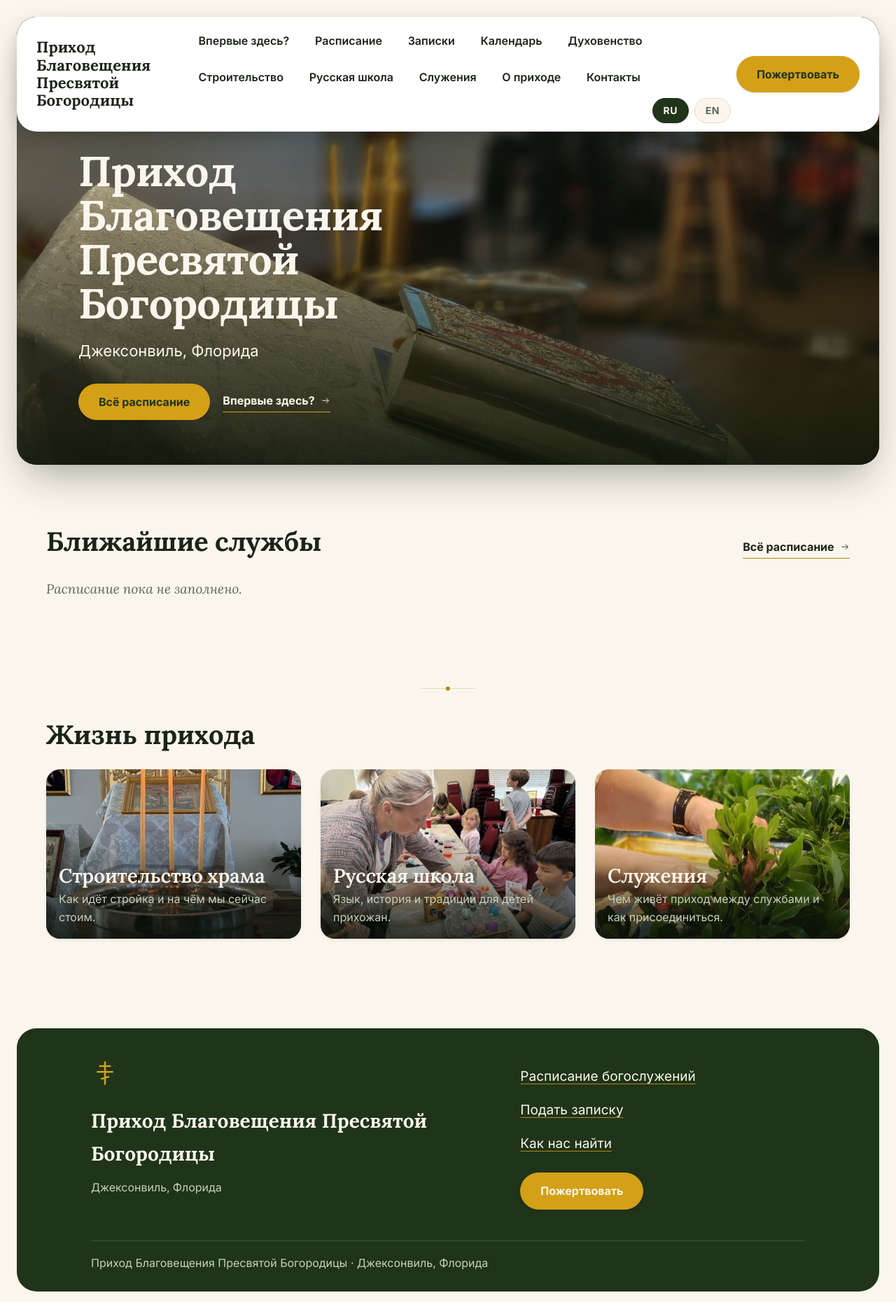
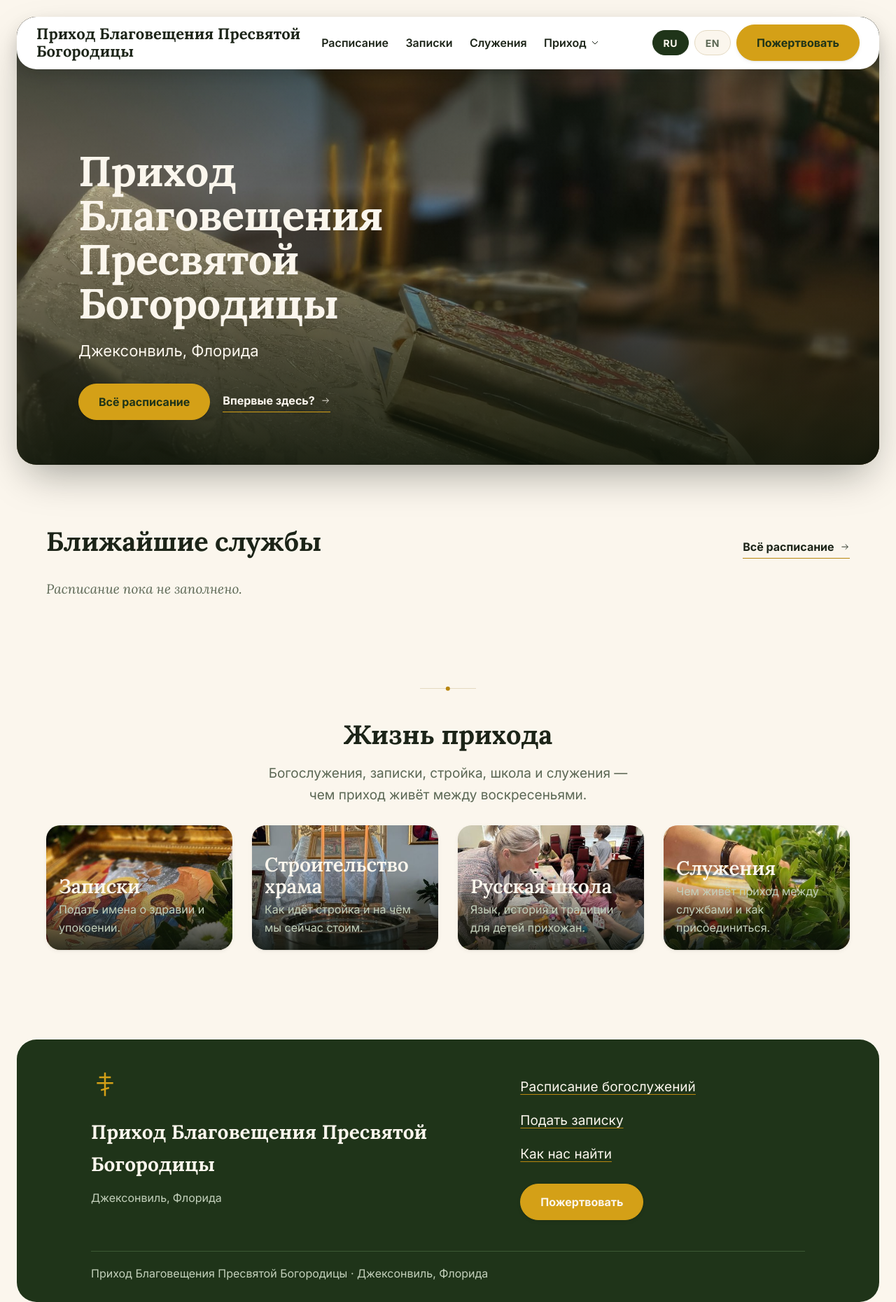
Before and after one commit to avvaan/annunciation, a Django app: page / in a window 1280 px wide. Shown: the whole page at 70% size. Run offline with Django 5.2, Linux system fonts and the light colour scheme; data comes from the database, SQL or seed files in the repository; data that the repository does not hold is empty; some libraries are stand-ins or nearby versions.

Commit message:
Меню в одну строку: подменю «Приход», четвёртая карточка на главной (#7)
Шапка не помещалась в одну строку — 10 пунктов переносились на второй
ряд даже на широких экранах. Второстепенные разделы (Впервые здесь?,
Календарь, Русская школа, О приходе, Духовенство, Строительство,
Контакты) собраны в выпадающее подменю «Приход» на нативном
<details>/<summary> — том же приёме без JS, что уже используется для
мобильного меню. На виду остались Расписание, Записки, Служения.

Заодно секция «Жизнь прихода» на главной получила донорское
центрированное вступление (заголовок + подзаголовок) и четвёртую
карточку — «Записки», с уже загруженным в проект настоящим фото
прихода (icon-trinity.jpg), а не сгенерированным изображением.


Claude-Session: https://claude.ai/code/session_01HsV24cHLw7XmjEUw97wZzM

Co-authored-by: Claude <noreply@anthropic.com>

```diff
--- a/static/css/base.css
+++ b/static/css/base.css
@@ -262,6 +262,11 @@ a:hover { text-decoration-color: var(--accent); color: var(--accent-deep); }
 }
 .section-head h2 { margin-bottom: 0; }
 
+.section-head--center { flex-direction: column; align-items: center; text-align: center; }
+.section-head--center .section-head__lede {
+  max-width: 34rem; margin: 0; color: var(--ink-2); font-size: var(--fs-base);
+}
+
 /* Ornament: the donor spends its whole ornamental budget on shape and
    shadow, not drawn motifs — so a section break here is a plain gold rule
    with a small centred dot, authored in CSS, not an image. */
@@ -346,6 +351,29 @@ a:hover { text-decoration-color: var(--accent); color: var(--accent-deep); }
 }
 .site-nav a:hover, .site-nav a:focus-visible { background: var(--paper); color: var(--accent-deep); }
 
+/* Nav submenu — a native <details>/<summary>, same no-JS device as the
+   mobile menu toggle above. Mobile: an inline accordion row inside the
+   vertical nav list. Desktop: a floating rounded panel under the pill. */
+.nav-drop { border-bottom: 1px solid var(--line); }
+.nav-drop summary {
+  display: flex; align-items: center; justify-content: space-between; gap: var(--sp-2);
+  padding: var(--sp-3) var(--sp-4);
+  font-family: var(--font-display); font-size: var(--fs-lg);
+  min-height: var(--tap); cursor: pointer; list-style: none;
+}
+.nav-drop summary::-webkit-details-marker { display: none; }
+.nav-drop summary:hover, .nav-drop summary:focus-visible { background: var(--paper); color: var(--accent-deep); }
+.nav-drop summary svg { width: 1rem; height: 1rem; flex: none; transition: transform 0.15s ease; }
+.nav-drop[open] summary svg { transform: rotate(180deg); }
+.nav-drop__panel { display: flex; flex-direction: column; background: var(--paper); }
+.nav-drop__panel a {
+  display: block; padding: var(--sp-2) var(--sp-4) var(--sp-2) var(--sp-5);
+  font-family: var(--font-body); font-size: var(--fs-base);
+  border-bottom: 1px solid var(--line); min-height: var(--tap);
+}
+.nav-drop__panel a:last-child { border-bottom: none; }
+.nav-drop__panel a:hover, .nav-drop__panel a:focus-visible { color: var(--accent-deep); }
+
 .site-header__cta { padding: 0 var(--sp-4) var(--sp-3); }
 .site-header__cta .btn { width: 100%; }
 
@@ -365,23 +393,44 @@ a:hover { text-decoration-color: var(--accent); color: var(--accent-deep); }
 }
 
 @media (min-width: 60rem) {
-  .site-header__bar { display: flex; align-items: center; }
+  /* Visible, not hidden: the "Приход" submenu is an absolutely-positioned
+     panel that must float past the bar's own bottom edge. The mobile
+     accordion below this breakpoint still needs the hidden overflow to
+     mask its square-cornered rows inside the rounded card. */
+  .site-header__bar { display: flex; align-items: center; overflow: visible; }
   .nav-toggle-btn { display: none; }
   .site-header__cta { display: none; }
   .site-header__row { padding-right: var(--sp-2); }
   .site-nav {
     display: flex !important; flex-direction: row; align-items: center; flex-wrap: wrap;
     background: transparent; border-top: none; color: inherit;
-    flex: 1 1 auto; padding-block: var(--sp-2); gap: var(--sp-1);
+    flex: 1 1 auto; padding-block: var(--sp-2); gap: 0.125rem;
   }
   .site-nav a {
-    border-bottom: none; padding: 0.55em 0.9em; border-radius: var(--radius-pill);
+    border-bottom: none; padding: 0.55em 0.7em; border-radius: var(--radius-pill);
     font-family: var(--font-body); font-weight: 600; font-size: var(--fs-sm); min-height: 0;
   }
   .site-nav a:hover { background: var(--paper); }
   .lang-switch { margin-left: auto; padding: 0; }
   .lang-switch__btn { min-height: 2.25rem; }
   .site-header__bar .site-header__donate { display: inline-flex; margin: 0 var(--sp-4) 0 var(--sp-1); }
+
+  .nav-drop { position: relative; border-bottom: none; }
+  .nav-drop summary {
+    padding: 0.55em 0.7em; border-radius: var(--radius-pill); gap: 0.3rem;
+    font-family: var(--font-body); font-weight: 600; font-size: var(--fs-sm); min-height: 0;
+  }
+  .nav-drop[open] summary { background: var(--paper); color: var(--accent-deep); }
+  .nav-drop__panel {
+    position: absolute; top: calc(100% + var(--sp-1)); left: 0; z-index: 10;
+    min-width: 13rem; padding: var(--sp-1);
+    background: var(--surface); border-radius: var(--radius-md); box-shadow: var(--shadow-md);
+  }
+  .nav-drop__panel a {
+    border-radius: var(--radius-sm); padding: 0.6em 0.9em; border-bottom: none;
+    font-family: var(--font-body); font-size: var(--fs-sm); min-height: 0;
+  }
+  .nav-drop__panel a:hover, .nav-drop__panel a:focus-visible { background: var(--paper); color: var(--accent-deep); }
 }
 
 /* --------------------------------------------------------------------------
@@ -605,8 +654,8 @@ a:hover { text-decoration-color: var(--accent); color: var(--accent-deep); }
 }
 
 .grid { display: grid; gap: var(--sp-4); grid-template-columns: 1fr; }
-@media (min-width: 44rem) { .grid--2 { grid-template-columns: repeat(2, 1fr); } }
-@media (min-width: 60rem) { .grid--3 { grid-template-columns: repeat(3, 1fr); } }
+@media (min-width: 44rem) { .grid--2 { grid-template-columns: repeat(2, 1fr); } .grid--4 { grid-template-columns: repeat(2, 1fr); } }
+@media (min-width: 60rem) { .grid--3 { grid-template-columns: repeat(3, 1fr); } .grid--4 { grid-template-columns: repeat(4, 1fr); } }
 
 /* The donor's signature card: a rounded photo with its caption printed
    straight onto a dark gradient at the foot of the image, not set below it. */
--- a/templates/_icons.html
+++ b/templates/_icons.html
@@ -10,4 +10,5 @@ Used via {% include "_icons.html" with icon="..." %}. Never emoji.
 {% elif icon == "document" %}<svg viewBox="0 0 24 24" fill="none" stroke="currentColor" stroke-width="1.5" aria-hidden="true"><path d="M14 3H6v18h12V7z"/><path d="M14 3v4h4"/><path d="M9 13h6M9 17h6"/></svg>
 {% elif icon == "diamond" %}<svg viewBox="0 0 24 24" fill="none" stroke="currentColor" stroke-width="1.5" aria-hidden="true"><path d="M12 3l4.5 9-4.5 9-4.5-9z"/></svg>
 {% elif icon == "cross" %}<svg viewBox="0 0 24 24" fill="none" stroke="currentColor" stroke-width="1.5" aria-hidden="true"><path d="M12 2v20M7 6h10M5 11h14M8.5 17l7-2"/></svg>
+{% elif icon == "chevron" %}<svg viewBox="0 0 24 24" fill="none" stroke="currentColor" stroke-width="1.5" aria-hidden="true"><path d="M6 9l6 6 6-6"/></svg>
 {% endif %}{% endspaceless %}
--- a/templates/base.html
+++ b/templates/base.html
@@ -37,16 +37,21 @@ FINISH: unreviewed and undocumented is unfinished; this build ends with the fini
       </label>
     </div>
     <nav class="site-nav" aria-label="{% trans "Основная навигация" %}">
-      <a href="{% url 'core:first_visit' %}">{% trans "Впервые здесь?" %}</a>
       <a href="{% url 'services:schedule' %}">{% trans "Расписание" %}</a>
       <a href="{% url 'commemorations:submit' %}">{% trans "Записки" %}</a>
-      <a href="{% url 'publications:list' %}">{% trans "Календарь" %}</a>
-      <a href="{% url 'core:clergy' %}">{% trans "Духовенство" %}</a>
-      <a href="{% url 'building:project' %}">{% trans "Строительство" %}</a>
-      <a href="{% url 'school:page' %}">{% trans "Русская школа" %}</a>
       <a href="{% url 'ministries:ministry_list' %}">{% trans "Служения" %}</a>
-      <a href="{% url 'core:about' %}">{% trans "О приходе" %}</a>
-      <a href="{% url 'core:contact' %}">{% trans "Контакты" %}</a>
+      <details class="nav-drop">
+        <summary>{% trans "Приход" %}{% include "_icons.html" with icon="chevron" %}</summary>
+        <div class="nav-drop__panel">
+          <a href="{% url 'core:first_visit' %}">{% trans "Впервые здесь?" %}</a>
+          <a href="{% url 'publications:list' %}">{% trans "Календарь" %}</a>
+          <a href="{% url 'school:page' %}">{% trans "Русская школа" %}</a>
+          <a href="{% url 'core:about' %}">{% trans "О приходе" %}</a>
+          <a href="{% url 'core:clergy' %}">{% trans "Духовенство" %}</a>
+          <a href="{% url 'building:project' %}">{% trans "Строительство" %}</a>
+          <a href="{% url 'core:contact' %}">{% trans "Контакты" %}</a>
+        </div>
+      </details>
       <div class="site-header__cta">
         <a href="{% url 'core:donation' %}" class="btn btn--accent">{% trans "Пожертвовать" %}</a>
       </div>
--- a/templates/core/home.html
+++ b/templates/core/home.html
@@ -87,13 +87,24 @@
 <section class="band">
   <div class="shell">
     <div class="ornament" role="presentation"></div>
-    <div class="section-head">
+    <div class="section-head section-head--center">
       <h2>{% trans "Жизнь прихода" %}</h2>
+      <p class="section-head__lede">{% trans "Богослужения, записки, стройка, школа и служения — чем приход живёт между воскресеньями." %}</p>
     </div>
-    <div class="grid grid--3">
+    <div class="grid grid--4">
+      <a class="tile" href="{% url 'commemorations:submit' %}">
+        <div class="tile__media">
+          {% parish_photo None "icon-trinity" sizes="(min-width:60rem) 18rem, (min-width:44rem) 50vw, 100vw" %}
+          <div class="tile__caption">
+            <h3>{% trans "Записки" %}</h3>
+            <p>{% trans "Подать имена о здравии и упокоении." %}</p>
+          </div>
+        </div>
+      </a>
+
       <a class="tile" href="{% url 'building:project' %}">
         <div class="tile__media">
-          {% parish_photo building_project.cover_image "font-candles" sizes="(min-width:60rem) 24rem, 100vw" %}
+          {% parish_photo building_project.cover_image "font-candles" sizes="(min-width:60rem) 18rem, (min-width:44rem) 50vw, 100vw" %}
           <div class="tile__caption">
             <h3>{% trans "Строительство храма" %}</h3>
             <p>{% trans "Как идёт стройка и на чём мы сейчас стоим." %}</p>
@@ -103,7 +114,7 @@
 
       <a class="tile" href="{% url 'school:page' %}">
         <div class="tile__media">
-          {% parish_photo school_page.cover_image "school-eggs" sizes="(min-width:60rem) 24rem, 100vw" %}
+          {% parish_photo school_page.cover_image "school-eggs" sizes="(min-width:60rem) 18rem, (min-width:44rem) 50vw, 100vw" %}
           <div class="tile__caption">
             <h3>{% trans "Русская школа" %}</h3>
             <p>{% trans "Язык, история и традиции для детей прихожан." %}</p>
@@ -113,7 +124,7 @@
 
       <a class="tile" href="{% url 'ministries:ministry_list' %}">
         <div class="tile__media">
-          {% parish_photo None "greenery" sizes="(min-width:60rem) 24rem, 100vw" %}
+          {% parish_photo None "greenery" sizes="(min-width:60rem) 18rem, (min-width:44rem) 50vw, 100vw" %}
           <div class="tile__caption">
             <h3>{% trans "Служения" %}</h3>
             <p>{% trans "Чем живёт приход между службами и как присоединиться." %}</p>
```
Also changed, not shown: locale/en/LC_MESSAGES/django.po, 1 other file.
